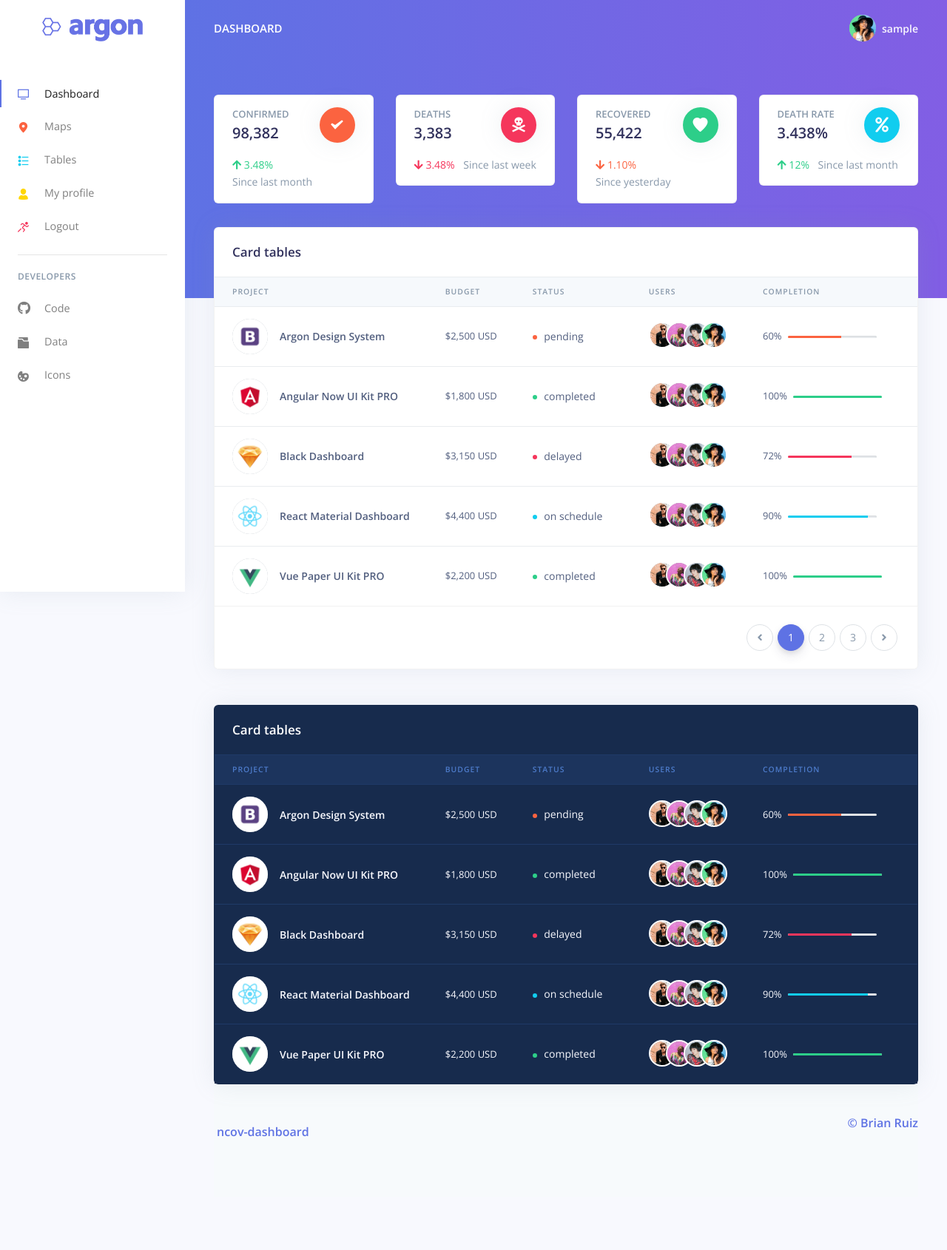
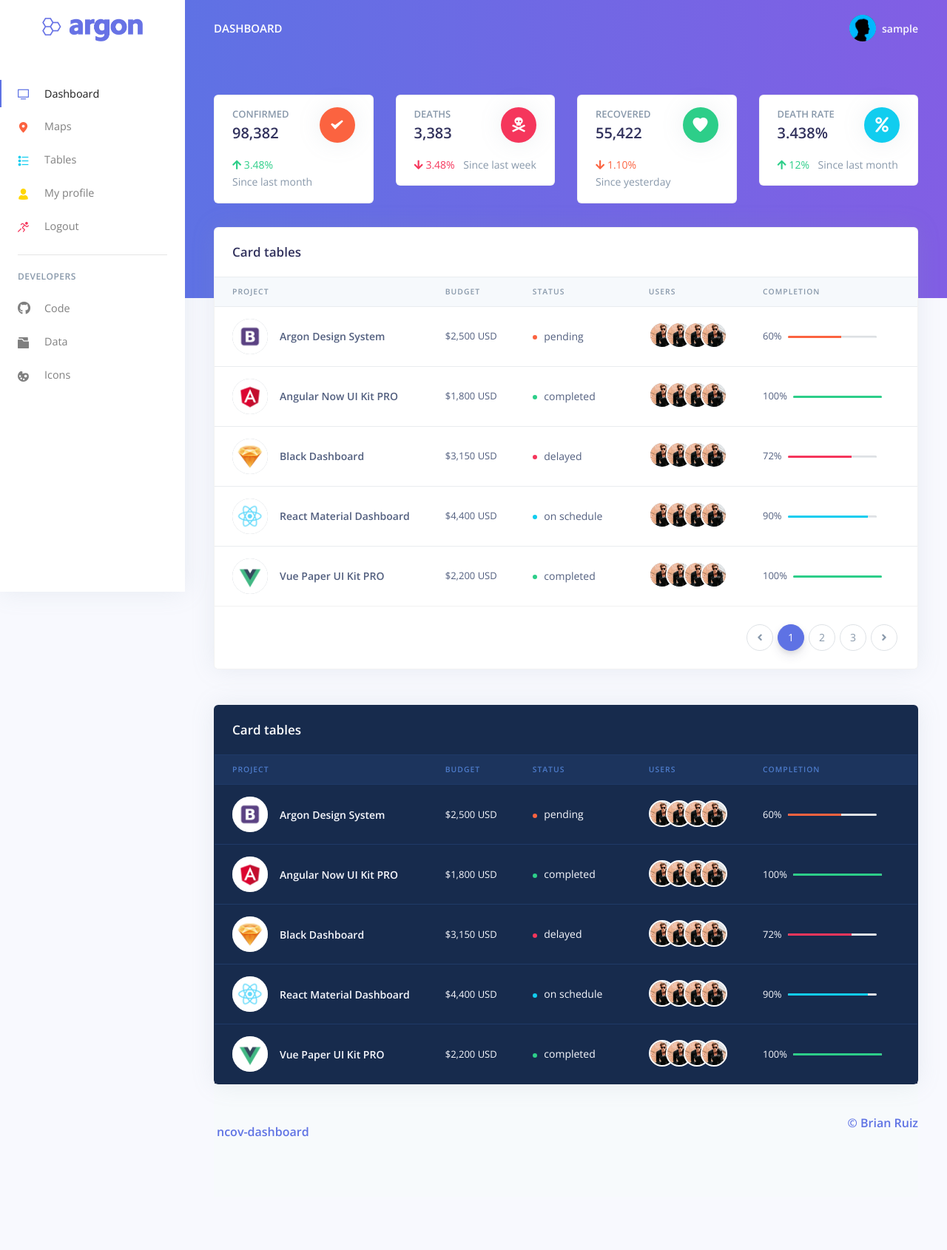
Before and after one commit to BrianRuizy/covid19-dashboard, a Django app: page /tables.html in a window 1280 px wide. Shown: the whole page at 74% size. Run offline with Django 3.2, Linux system fonts and the light colour scheme; the visitor is signed in with stand-in values (Sample User, id 1); some libraries are stand-ins or nearby versions.

Commit message:
updated default user image

```diff
--- a/core/templates/includes/navigation.html
+++ b/core/templates/includes/navigation.html
@@ -21,7 +21,7 @@
             <a class="nav-link pr-0" href="#" role="button" data-toggle="dropdown" aria-haspopup="true" aria-expanded="false">
               <div class="media align-items-center">
                 <span class="avatar avatar-sm rounded-circle">
-                  <img alt="Image placeholder" src="/static/assets/img/theme/team-4-800x800.jpg">
+                  <img alt="Image placeholder" src="/static/assets/img/theme/user-default.png">
                 </span>
                 <div class="media-body ml-2 d-none d-lg-block">
                   <span class="mb-0 text-sm  font-weight-bold">
--- a/core/templates/pages/profile.html
+++ b/core/templates/pages/profile.html
@@ -30,7 +30,7 @@
               <div class="col-lg-3 order-lg-2">
                 <div class="card-profile-image">
                   <a href="#">
-                    <img src="/static/assets/img/theme/team-4-800x800.jpg" class="rounded-circle">
+                    <img src="/static/assets/img/theme/user-default.png" class="rounded-circle">
                   </a>
                 </div>
               </div>
--- a/core/templates/pages/tables.html
+++ b/core/templates/pages/tables.html
@@ -146,13 +146,13 @@
                           <img alt="Image placeholder" src="/static/assets/img/theme/team-1-800x800.jpg" class="rounded-circle">
                         </a>
                         <a href="#" class="avatar avatar-sm" data-toggle="tooltip" data-original-title="Romina Hadid">
-                          <img alt="Image placeholder" src="/static/assets/img/theme/team-2-800x800.jpg" class="rounded-circle">
+                          <img alt="Image placeholder" src="/static/assets/img/theme/team-1-800x800.jpg" class="rounded-circle">
                         </a>
                         <a href="#" class="avatar avatar-sm" data-toggle="tooltip" data-original-title="Alexander Smith">
-                          <img alt="Image placeholder" src="/static/assets/img/theme/team-3-800x800.jpg" class="rounded-circle">
+                          <img alt="Image placeholder" src="/static/assets/img/theme/team-1-800x800.jpg" class="rounded-circle">
                         </a>
                         <a href="#" class="avatar avatar-sm" data-toggle="tooltip" data-original-title="Jessica Doe">
-                          <img alt="Image placeholder" src="/static/assets/img/theme/team-4-800x800.jpg" class="rounded-circle">
+                          <img alt="Image placeholder" src="/static/assets/img/theme/team-1-800x800.jpg" class="rounded-circle">
                         </a>
                       </div>
                     </td>
@@ -204,13 +204,13 @@
                           <img alt="Image placeholder" src="/static/assets/img/theme/team-1-800x800.jpg" class="rounded-circle">
                         </a>
                         <a href="#" class="avatar avatar-sm" data-toggle="tooltip" data-original-title="Romina Hadid">
-                          <img alt="Image placeholder" src="/static/assets/img/theme/team-2-800x800.jpg" class="rounded-circle">
+                          <img alt="Image placeholder" src="/static/assets/img/theme/team-1-800x800.jpg" class="rounded-circle">
                         </a>
                         <a href="#" class="avatar avatar-sm" data-toggle="tooltip" data-original-title="Alexander Smith">
-                          <img alt="Image placeholder" src="/static/assets/img/theme/team-3-800x800.jpg" class="rounded-circle">
+                          <img alt="Image placeholder" src="/static/assets/img/theme/team-1-800x800.jpg" class="rounded-circle">
                         </a>
                         <a href="#" class="avatar avatar-sm" data-toggle="tooltip" data-original-title="Jessica Doe">
-                          <img alt="Image placeholder" src="/static/assets/img/theme/team-4-800x800.jpg" class="rounded-circle">
+                          <img alt="Image placeholder" src="/static/assets/img/theme/team-1-800x800.jpg" class="rounded-circle">
                         </a>
                       </div>
                     </td>
@@ -262,13 +262,13 @@
                           <img alt="Image placeholder" src="/static/assets/img/theme/team-1-800x800.jpg" class="rounded-circle">
                         </a>
                         <a href="#" class="avatar avatar-sm" data-toggle="tooltip" data-original-title="Romina Hadid">
-                          <img alt="Image placeholder" src="/static/assets/img/theme/team-2-800x800.jpg" class="rounded-circle">
+                          <img alt="Image placeholder" src="/static/assets/img/theme/team-1-800x800.jpg" class="rounded-circle">
                         </a>
                         <a href="#" class="avatar avatar-sm" data-toggle="tooltip" data-original-title="Alexander Smith">
-                          <img alt="Image placeholder" src="/static/assets/img/theme/team-3-800x800.jpg" class="rounded-circle">
+                          <img alt="Image placeholder" src="/static/assets/img/theme/team-1-800x800.jpg" class="rounded-circle">
                         </a>
                         <a href="#" class="avatar avatar-sm" data-toggle="tooltip" data-original-title="Jessica Doe">
-                          <img alt="Image placeholder" src="/static/assets/img/theme/team-4-800x800.jpg" class="rounded-circle">
+                          <img alt="Image placeholder" src="/static/assets/img/theme/team-1-800x800.jpg" class="rounded-circle">
                         </a>
                       </div>
                     </td>
@@ -320,13 +320,13 @@
                           <img alt="Image placeholder" src="/static/assets/img/theme/team-1-800x800.jpg" class="rounded-circle">
                         </a>
                         <a href="#" class="avatar avatar-sm" data-toggle="tooltip" data-original-title="Romina Hadid">
-                          <img alt="Image placeholder" src="/static/assets/img/theme/team-2-800x800.jpg" class="rounded-circle">
+                          <img alt="Image placeholder" src="/static/assets/img/theme/team-1-800x800.jpg" class="rounded-circle">
                         </a>
                         <a href="#" class="avatar avatar-sm" data-toggle="tooltip" data-original-title="Alexander Smith">
-                          <img alt="Image placeholder" src="/static/assets/img/theme/team-3-800x800.jpg" class="rounded-circle">
+                          <img alt="Image placeholder" src="/static/assets/img/theme/team-1-800x800.jpg" class="rounded-circle">
                         </a>
                         <a href="#" class="avatar avatar-sm" data-toggle="tooltip" data-original-title="Jessica Doe">
-                          <img alt="Image placeholder" src="/static/assets/img/theme/team-4-800x800.jpg" class="rounded-circle">
+                          <img alt="Image placeholder" src="/static/assets/img/theme/team-1-800x800.jpg" class="rounded-circle">
                         </a>
                       </div>
                     </td>
@@ -378,13 +378,13 @@
                           <img alt="Image placeholder" src="/static/assets/img/theme/team-1-800x800.jpg" class="rounded-circle">
                         </a>
                         <a href="#" class="avatar avatar-sm" data-toggle="tooltip" data-original-title="Romina Hadid">
-                          <img alt="Image placeholder" src="/static/assets/img/theme/team-2-800x800.jpg" class="rounded-circle">
+                          <img alt="Image placeholder" src="/static/assets/img/theme/team-1-800x800.jpg" class="rounded-circle">
                         </a>
                         <a href="#" class="avatar avatar-sm" data-toggle="tooltip" data-original-title="Alexander Smith">
-                          <img alt="Image placeholder" src="/static/assets/img/theme/team-3-800x800.jpg" class="rounded-circle">
+                          <img alt="Image placeholder" src="/static/assets/img/theme/team-1-800x800.jpg" class="rounded-circle">
                         </a>
                         <a href="#" class="avatar avatar-sm" data-toggle="tooltip" data-original-title="Jessica Doe">
-                          <img alt="Image placeholder" src="/static/assets/img/theme/team-4-800x800.jpg" class="rounded-circle">
+                          <img alt="Image placeholder" src="/static/assets/img/theme/team-1-800x800.jpg" class="rounded-circle">
                         </a>
                       </div>
                     </td>
@@ -487,13 +487,13 @@
                           <img alt="Image placeholder" src="/static/assets/img/theme/team-1-800x800.jpg" class="rounded-circle">
                         </a>
                         <a href="#" class="avatar avatar-sm" data-toggle="tooltip" data-original-title="Romina Hadid">
-                          <img alt="Image placeholder" src="/static/assets/img/theme/team-2-800x800.jpg" class="rounded-circle">
+                          <img alt="Image placeholder" src="/static/assets/img/theme/team-1-800x800.jpg" class="rounded-circle">
                         </a>
                         <a href="#" class="avatar avatar-sm" data-toggle="tooltip" data-original-title="Alexander Smith">
-                          <img alt="Image placeholder" src="/static/assets/img/theme/team-3-800x800.jpg" class="rounded-circle">
+                          <img alt="Image placeholder" src="/static/assets/img/theme/team-1-800x800.jpg" class="rounded-circle">
                         </a>
                         <a href="#" class="avatar avatar-sm" data-toggle="tooltip" data-original-title="Jessica Doe">
-                          <img alt="Image placeholder" src="/static/assets/img/theme/team-4-800x800.jpg" class="rounded-circle">
+                          <img alt="Image placeholder" src="/static/assets/img/theme/team-1-800x800.jpg" class="rounded-circle">
                         </a>
                       </div>
                     </td>
@@ -545,13 +545,13 @@
                           <img alt="Image placeholder" src="/static/assets/img/theme/team-1-800x800.jpg" class="rounded-circle">
                         </a>
                         <a href="#" class="avatar avatar-sm" data-toggle="tooltip" data-original-title="Romina Hadid">
-                          <img alt="Image placeholder" src="/static/assets/img/theme/team-2-800x800.jpg" class="rounded-circle">
+                          <img alt="Image placeholder" src="/static/assets/img/theme/team-1-800x800.jpg" class="rounded-circle">
                         </a>
                         <a href="#" class="avatar avatar-sm" data-toggle="tooltip" data-original-title="Alexander Smith">
-                          <img alt="Image placeholder" src="/static/assets/img/theme/team-3-800x800.jpg" class="rounded-circle">
+                          <img alt="Image placeholder" src="/static/assets/img/theme/team-1-800x800.jpg" class="rounded-circle">
                         </a>
                         <a href="#" class="avatar avatar-sm" data-toggle="tooltip" data-original-title="Jessica Doe">
-                          <img alt="Image placeholder" src="/static/assets/img/theme/team-4-800x800.jpg" class="rounded-circle">
+                          <img alt="Image placeholder" src="/static/assets/img/theme/team-1-800x800.jpg" class="rounded-circle">
                         </a>
                       </div>
                     </td>
@@ -603,13 +603,13 @@
                           <img alt="Image placeholder" src="/static/assets/img/theme/team-1-800x800.jpg" class="rounded-circle">
                         </a>
                         <a href="#" class="avatar avatar-sm" data-toggle="tooltip" data-original-title="Romina Hadid">
-                          <img alt="Image placeholder" src="/static/assets/img/theme/team-2-800x800.jpg" class="rounded-circle">
+                          <img alt="Image placeholder" src="/static/assets/img/theme/team-1-800x800.jpg" class="rounded-circle">
                         </a>
                         <a href="#" class="avatar avatar-sm" data-toggle="tooltip" data-original-title="Alexander Smith">
-                          <img alt="Image placeholder" src="/static/assets/img/theme/team-3-800x800.jpg" class="rounded-circle">
+                          <img alt="Image placeholder" src="/static/assets/img/theme/team-1-800x800.jpg" class="rounded-circle">
                         </a>
                         <a href="#" class="avatar avatar-sm" data-toggle="tooltip" data-original-title="Jessica Doe">
-                          <img alt="Image placeholder" src="/static/assets/img/theme/team-4-800x800.jpg" class="rounded-circle">
+                          <img alt="Image placeholder" src="/static/assets/img/theme/team-1-800x800.jpg" class="rounded-circle">
                         </a>
                       </div>
                     </td>
@@ -661,13 +661,13 @@
                           <img alt="Image placeholder" src="/static/assets/img/theme/team-1-800x800.jpg" class="rounded-circle">
                         </a>
                         <a href="#" class="avatar avatar-sm" data-toggle="tooltip" data-original-title="Romina Hadid">
-                          <img alt="Image placeholder" src="/static/assets/img/theme/team-2-800x800.jpg" class="rounded-circle">
+                          <img alt="Image placeholder" src="/static/assets/img/theme/team-1-800x800.jpg" class="rounded-circle">
                         </a>
                         <a href="#" class="avatar avatar-sm" data-toggle="tooltip" data-original-title="Alexander Smith">
-                          <img alt="Image placeholder" src="/static/assets/img/theme/team-3-800x800.jpg" class="rounded-circle">
+                          <img alt="Image placeholder" src="/static/assets/img/theme/team-1-800x800.jpg" class="rounded-circle">
                         </a>
                         <a href="#" class="avatar avatar-sm" data-toggle="tooltip" data-original-title="Jessica Doe">
-                          <img alt="Image placeholder" src="/static/assets/img/theme/team-4-800x800.jpg" class="rounded-circle">
+                          <img alt="Image placeholder" src="/static/assets/img/theme/team-1-800x800.jpg" class="rounded-circle">
                         </a>
                       </div>
                     </td>
@@ -719,13 +719,13 @@
                           <img alt="Image placeholder" src="/static/assets/img/theme/team-1-800x800.jpg" class="rounded-circle">
                         </a>
                         <a href="#" class="avatar avatar-sm" data-toggle="tooltip" data-original-title="Romina Hadid">
-                          <img alt="Image placeholder" src="/static/assets/img/theme/team-2-800x800.jpg" class="rounded-circle">
+                          <img alt="Image placeholder" src="/static/assets/img/theme/team-1-800x800.jpg" class="rounded-circle">
                         </a>
                         <a href="#" class="avatar avatar-sm" data-toggle="tooltip" data-original-title="Alexander Smith">
-                          <img alt="Image placeholder" src="/static/assets/img/theme/team-3-800x800.jpg" class="rounded-circle">
+                          <img alt="Image placeholder" src="/static/assets/img/theme/team-1-800x800.jpg" class="rounded-circle">
                         </a>
                         <a href="#" class="avatar avatar-sm" data-toggle="tooltip" data-original-title="Jessica Doe">
-                          <img alt="Image placeholder" src="/static/assets/img/theme/team-4-800x800.jpg" class="rounded-circle">
+                          <img alt="Image placeholder" src="/static/assets/img/theme/team-1-800x800.jpg" class="rounded-circle">
                         </a>
                       </div>
                     </td>
```
Also changed, not shown: core/static/assets/img/theme/profile-cover.jpg, core/static/assets/img/theme/team-2-800x800.jpg (deleted), core/static/assets/img/theme/team-3-800x800.jpg (deleted), core/static/assets/img/theme/team-4-800x800.jpg (deleted), core/static/assets/img/theme/user-default.png (added).
